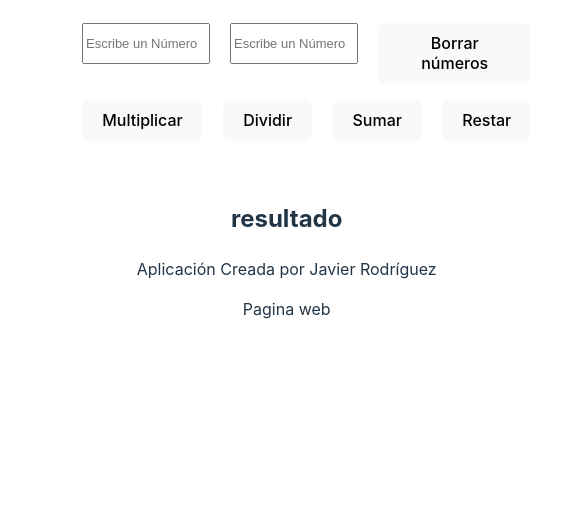
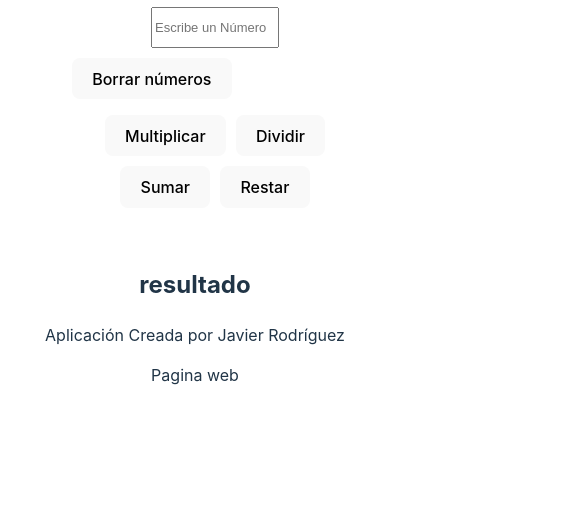
Before and after one commit to javiro76/calculadora-app, a website built with Vite: page index.html in a window 390 px wide. Shown: the part 313-844 px from the top of the page, 573 px wide, since content can reach past the window. Built offline with nearby package versions, Linux system fonts and the light colour scheme.

Commit message:
actualizacion CSS responsivo

```diff
--- a/src/calculadora/app.js
+++ b/src/calculadora/app.js
@@ -1,6 +1,6 @@
 import html from "./app.html?raw";
 import calculadoraStore from '../store/calculadora.store';
-import { limpiarInput } from "./uses-cases/limpiar-input";
+
 
 
 const ElementIDs = {
--- a/src/calculadora/uses-cases/limpiar-input.js
+++ /dev/null
@@ -1,11 +0,0 @@
-
-let element;
-
-export const limpiarInput = ( elementId ) => {
-
-    element = document.querySelectorAll( elementId );
-
-    element.innerHTML = '';
-
-
-};
--- a/style.css
+++ b/style.css
@@ -111,12 +111,13 @@ input[type=number]::-webkit-inner-spin-button {
 .botones {
   display: flex;
   justify-content: center;
+  gap: 10px;
+
 }
 
-button {
-  margin: 0 10px;
 
-}
+
+
 
 .ingreso-numeros {
   display: flex;
@@ -134,3 +135,26 @@ font-size:small;
 .botones:hover {
   transform: scale(1.10); /* Escala el botón al 110% cuando el usuario pasa el mouse sobre el botón */
 }
+
+/*Small screens*/
+
+@media all and (max-width: 500px) {
+
+  .botones {
+    display: flex;
+    flex-wrap: wrap;
+    gap: 10px;
+
+
+
+  }
+
+  .ingreso-numeros {
+    display: flex;
+    flex-direction: column;
+    gap: 10px;
+  }
+
+
+
+}
```
